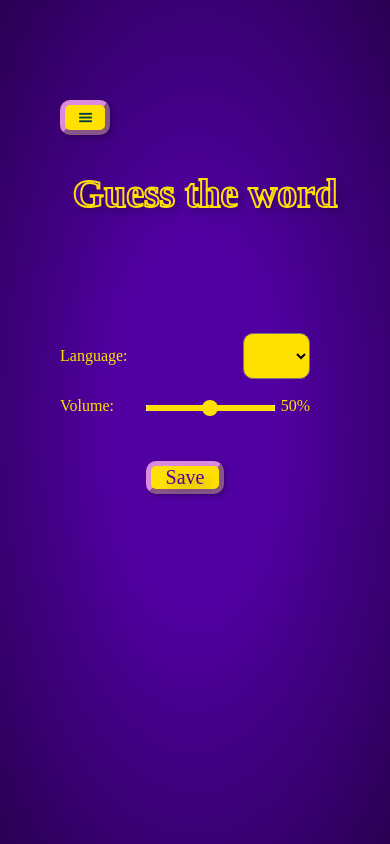
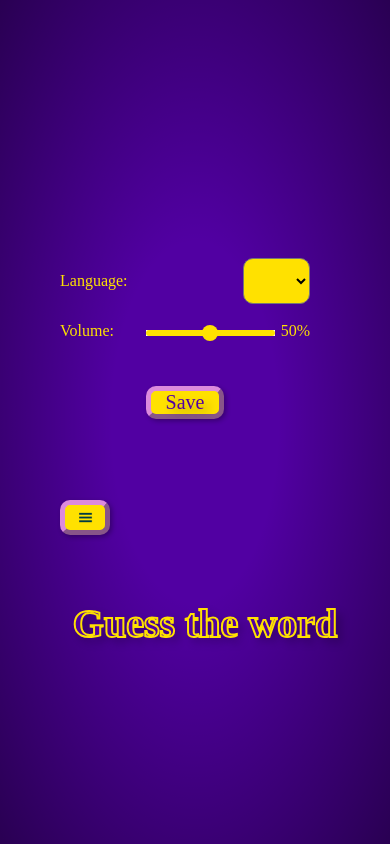
Before and after one commit to Mayra016/GuessTheWordAngular, an Angular app: page /configuration in a window 390 px wide. Built offline with nearby package versions, Linux system fonts and the light colour scheme.

Commit message:
Update: update style to enhance user experience for tablet devices

```diff
--- a/src/app/configuration/configuration.component.css
+++ b/src/app/configuration/configuration.component.css
@@ -99,3 +99,27 @@ input[type="range"] {
     margin-top: 30px;
   }
 }
+
+@media only screen and (max-width: 1090px) {
+  h1 {
+    margin-top: 400px;
+  }
+
+  .menu-btn {
+    margin-top: 400px;
+
+  }
+
+  .menu {
+    margin-top: -150px;
+  }
+
+  .language-container, .volume-container {
+    margin:auto;
+  }
+
+  .menu button {
+    margin-top: 30px;
+  }
+
+}
--- a/src/app/game-header/game-header.component.css
+++ b/src/app/game-header/game-header.component.css
@@ -118,3 +118,18 @@ h1 {
         height: auto;
     }
 }
+
+@media only screen and (max-width: 1090px) {
+    .menu-btn {
+        margin-top: 450px;
+    }
+
+    .life {
+        width: 40px;
+        height: auto;
+
+    }
+    .lives {
+        margin-top: 20px;
+    }
+}
--- a/src/app/information/information.component.css
+++ b/src/app/information/information.component.css
@@ -54,6 +54,17 @@ a {
     height: -350px;
 }
 
+
+@media only screen and (max-width: 1090px) {
+  h1 {
+    margin-top: -400px;
+  }
+
+  .menu-btn {
+    margin-top: 300px;
+  }
+}
+
 @media only screen and (max-width: 800px) {
     h1 {
       font-size: 40px;
```
